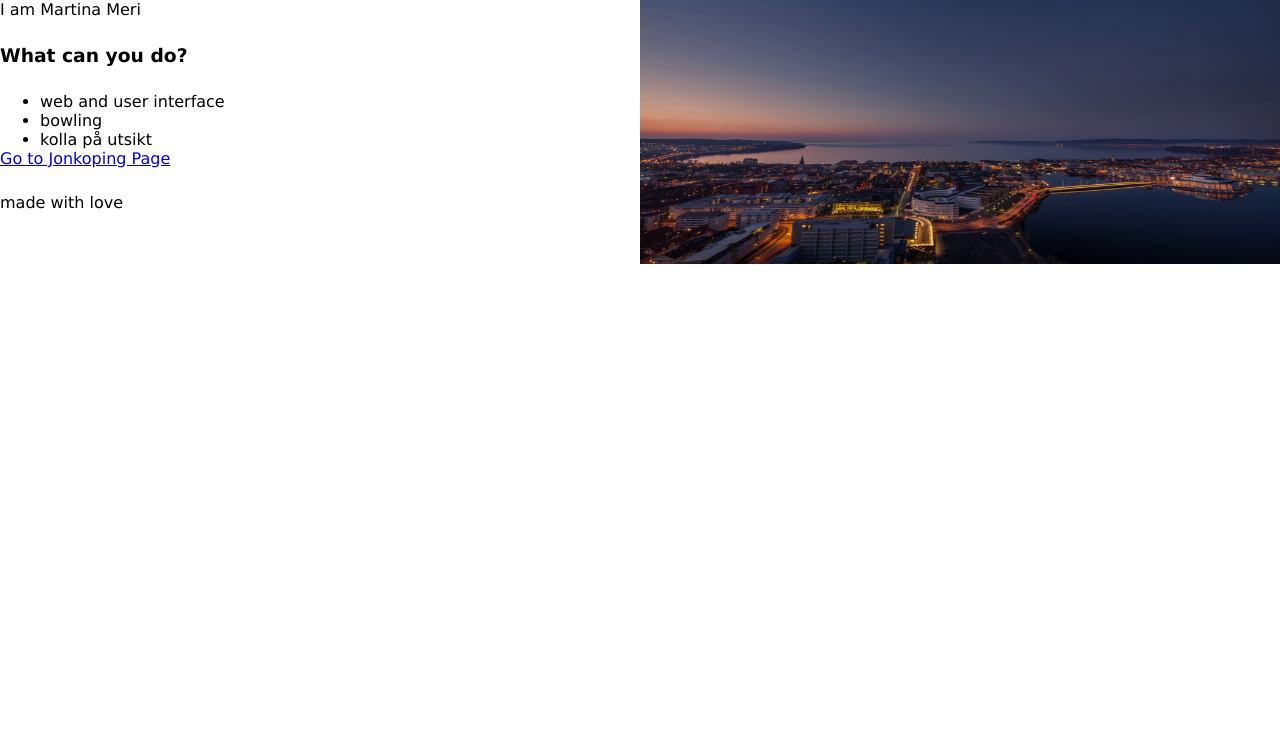
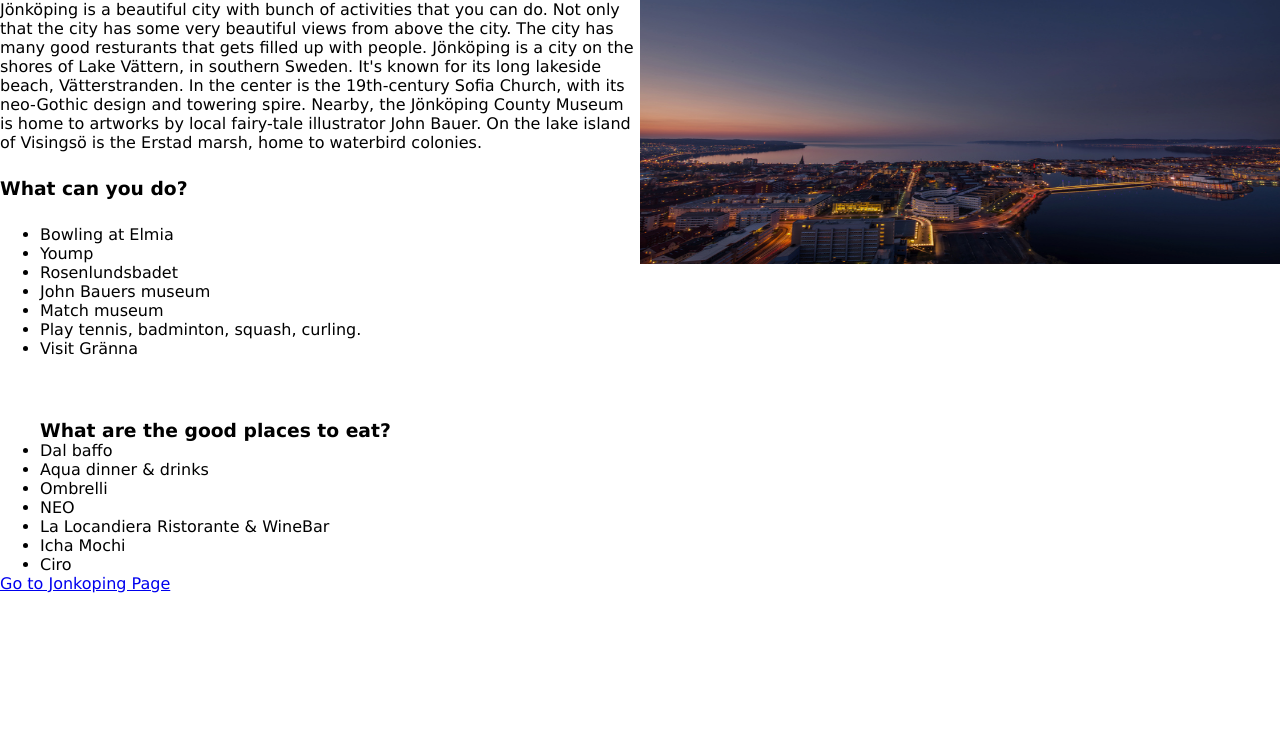
Before and after one commit to ju-nmd2022/wuid-portfolio-mema22mr, a plain HTML site: page Jönköping.html in a window 1280 px wide. Shown: the part 44-800 px from the top of the page. Drawn offline with Linux system fonts and the light colour scheme.

Commit message:
Changes Done

```diff
--- a/Jönköping.css
+++ b/Jönköping.css
@@ -7,7 +7,6 @@
   float: right;
   width: 50%;
   height: 270px;
-
 }
 .title {
   background-color: #a4b5e9;
@@ -20,3 +19,10 @@
 .shortParagraph {
   margin-top: 2%;
 }
+.path3 {
+  margin-top: 5%;
+  margin-left: 0px !important;
+}
+.path4 {
+  margin-top: 20%;
+}
--- a/Jönköping.html
+++ b/Jönköping.html
@@ -19,16 +19,37 @@
       />
 
       <section class="topmain">
-        <p>I am Martina Meri</p>
+        <p>
+          Jönköping is a beautiful city with bunch of activities that you can
+          do. Not only that the city has some very beautiful views from above
+          the city. The city has many good resturants that gets filled up with
+          people. Jönköping is a city on the shores of Lake Vättern, in southern
+          Sweden. It's known for its long lakeside beach, Vätterstranden. In the
+          center is the 19th-century Sofia Church, with its neo-Gothic design
+          and towering spire. Nearby, the Jönköping County Museum is home to
+          artworks by local fairy-tale illustrator John Bauer. On the lake
+          island of Visingsö is the Erstad marsh, home to waterbird colonies.
+        </p>
         <h3 class="shortParagraph">What can you do?</h3>
         <ul class="shortParagraph">
-          <li>web and user interface</li>
-          <li>bowling</li>
-          <li>kolla på utsikt</li>
+          <li>Bowling at Elmia</li>
+          <li>Yoump</li>
+          <li>Rosenlundsbadet</li>
+          <li>John Bauers museum</li>
+          <li>Match museum</li>
+          <li>Play tennis, badminton, squash, curling.</li>
+          <li>Visit Gränna</li>
+          <h3 class="path3">What are the good places to eat?</h3>
+          <li>Dal baffo</li>
+          <li>Aqua dinner & drinks</li>
+          <li>Ombrelli</li>
+          <li>NEO</li>
+          <li>La Locandiera Ristorante & WineBar</li>
+          <li>Icha Mochi</li>
+          <li>Ciro</li>
         </ul>
-        <a href="./index.html">Go to Jonkoping Page</a>
+        <a class="path4" href="./index.html">Go to Jonkoping Page</a>
       </section>
     </main>
-    <footer class="shortParagraph">made with love</footer>
   </body>
 </html>
```
